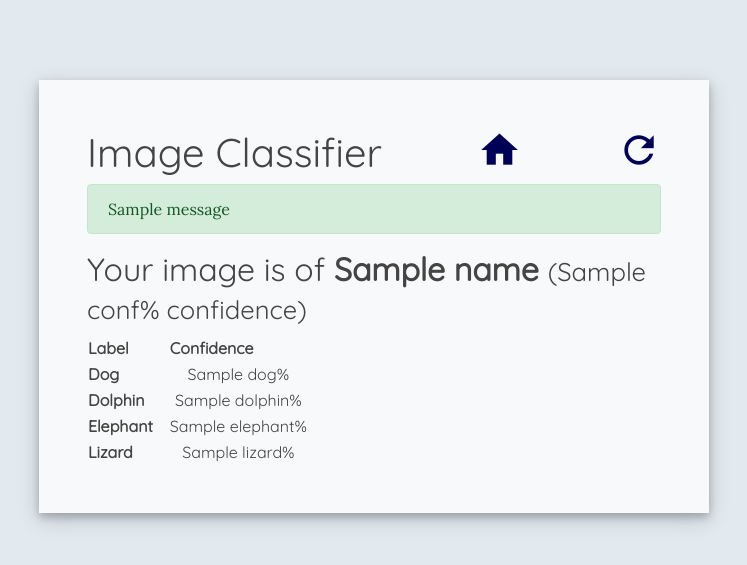
After one commit to junk-dot-ai/junk-ai, a Flask app: template website/templates/classifier_result.html in a window 1280 px wide. The commit adds this page. Shown: the top 565 px of the page, without its empty margins (266-1013 px from the left). Run offline with Flask 2, Linux system fonts and the light colour scheme; the template is opened without the code that fills it: most values are stand-ins (such as "Sample title", 1, 10 or a date in 2020); one stand-in notice (Sample message) is shown; parts of the project's set-up code (start-up, migrations or seed data) failed here and were passed over; some libraries are stand-ins or nearby versions.

Commit message:
Add image classifier model

```diff
--- a/requirements.txt
+++ b/requirements.txt
@@ -50,3 +50,4 @@ Werkzeug==1.0.1
 wrapt==1.12.1
 WTForms==2.2.1
 zipp==3.1.0
+Pillow==7.2.0
--- a/website/main/forms.py
+++ b/website/main/forms.py
@@ -1,8 +1,12 @@
 from flask_wtf import FlaskForm
-from wtforms import SubmitField, TextAreaField
+from wtforms import SubmitField, TextAreaField, FileField
 from wtforms.validators import DataRequired, Length
 
 
 class JunkMailForm(FlaskForm):
     content = TextAreaField('Email Content', validators=[DataRequired(), Length(min=20, max=10000)])
     submit = SubmitField('Detect')
+
+class ImageClassifierForm(FlaskForm):
+    content = FileField('Image File')
+    submit = SubmitField('Detect')
--- a/website/static/main.css
+++ b/website/static/main.css
@@ -6,7 +6,7 @@ body {
 	font-family: 'Lora', serif;
 }
 
-h1, h2, h3, h4, h5, h6 {
+h1, h2, h3, h4, h5, h6, table {
 	font-family: 'Quicksand', sans-serif;
 	color: #444444;
 }
@@ -54,6 +54,29 @@ i:hover {
   box-shadow: 0 4px 8px 0 rgba(0, 0, 0, 0.2), 0 6px 20px 0 rgba(0, 0, 0, 0.19);
 }
 
+td.with-bar {
+    position: relative;
+    padding-left: 0.5em;
+    color: white;
+    width: 100px;
+}
+td.with-bar::before {
+    content: '';
+    position: absolute;
+    height: 100%;
+    width: var(--width);
+    background: steelblue;
+    left: 0;
+    top: 0;
+}
+td.image-label {
+    font-weight: bold;
+    padding-right: 1em;
+}
+td.confidence {
+    text-align: center;
+}
+
 @media (min-width: 576px) {
   body {
     margin-top: 80px;
--- /dev/null
+++ b/website/templates/classifier_result.html
@@ -0,0 +1,34 @@
+{% extends "layout.html" %}
+{% block content %}
+    <div class="bg-light shadow p-5">
+        <div class="d-flex justify-content-between">
+            <h1>Image Classifier</h1>
+            <a href="{{ url_for('main.home') }}"><i class="material-icons" style="font-size:44px;">home</i></a>
+            <a href="{{ url_for('main.image') }}"><i class="material-icons" style="font-size:44px;">refresh</i></a>
+        </div>
+
+        {% with messages = get_flashed_messages(with_categories=true) %}
+        {% if messages %}
+        {% for category, message in messages %}
+        <div class="alert alert-{{ category }}">
+            {{ message }}
+        </div>
+        {% endfor %}
+        {% endif %}
+        {% endwith %}
+
+        <h2>Your image is of <strong>{{ name }}</strong> <small>({{ conf }}% confidence)</small></h2>
+        <table>
+            <thead>
+                <tr><th>Label</th><th>Confidence</th></tr>
+            </thead>
+            <tbody>
+                <tr><td class="image-label">Dog</td>        <td class="confidence">{{ dog }}%</td>         <td class="with-bar" style="--width: {{ dog }}%"></td>      </tr>
+                <tr><td class="image-label">Dolphin</td>    <td class="confidence">{{ dolphin }}%</td>     <td class="with-bar" style="--width: {{ dolphin }}%"></td>  </tr>
+                <tr><td class="image-label">Elephant</td>   <td class="confidence">{{ elephant }}%</td>    <td class="with-bar" style="--width: {{ elephant }}%"></td> </tr>
+                <tr><td class="image-label">Lizard</td>     <td class="confidence">{{ lizard }}%</td>      <td class="with-bar" style="--width: {{ lizard }}%"></td>   </tr>
+            </tbody>
+        </table>
+    </div>
+    <br>
+{% endblock content %}
```
Also changed, not shown: models/image_classification/__init__.py (added, +26 -0 lines), website/main/routes.py (+24 -4 lines), website/templates/image_classifier.html (+31 -0 lines), 3 other files.
